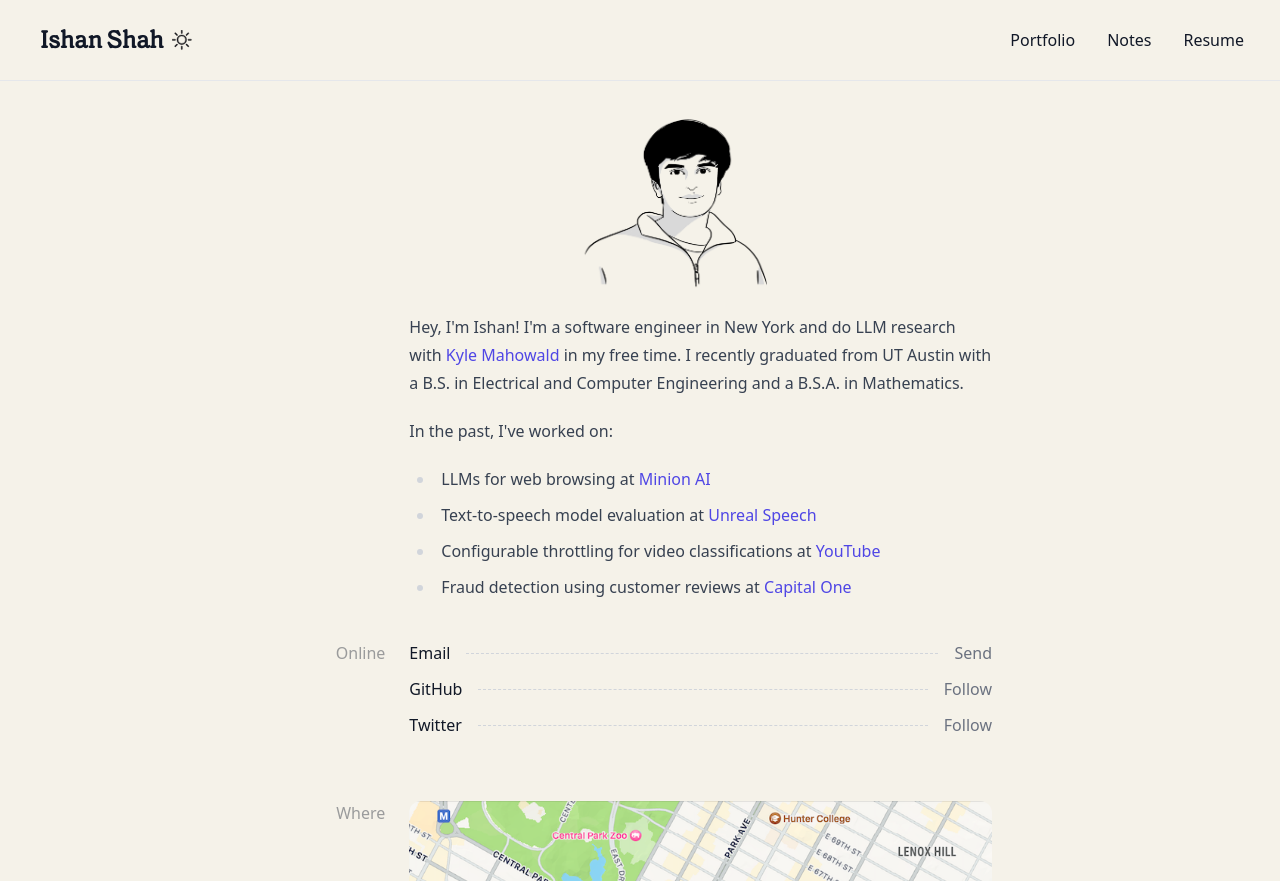
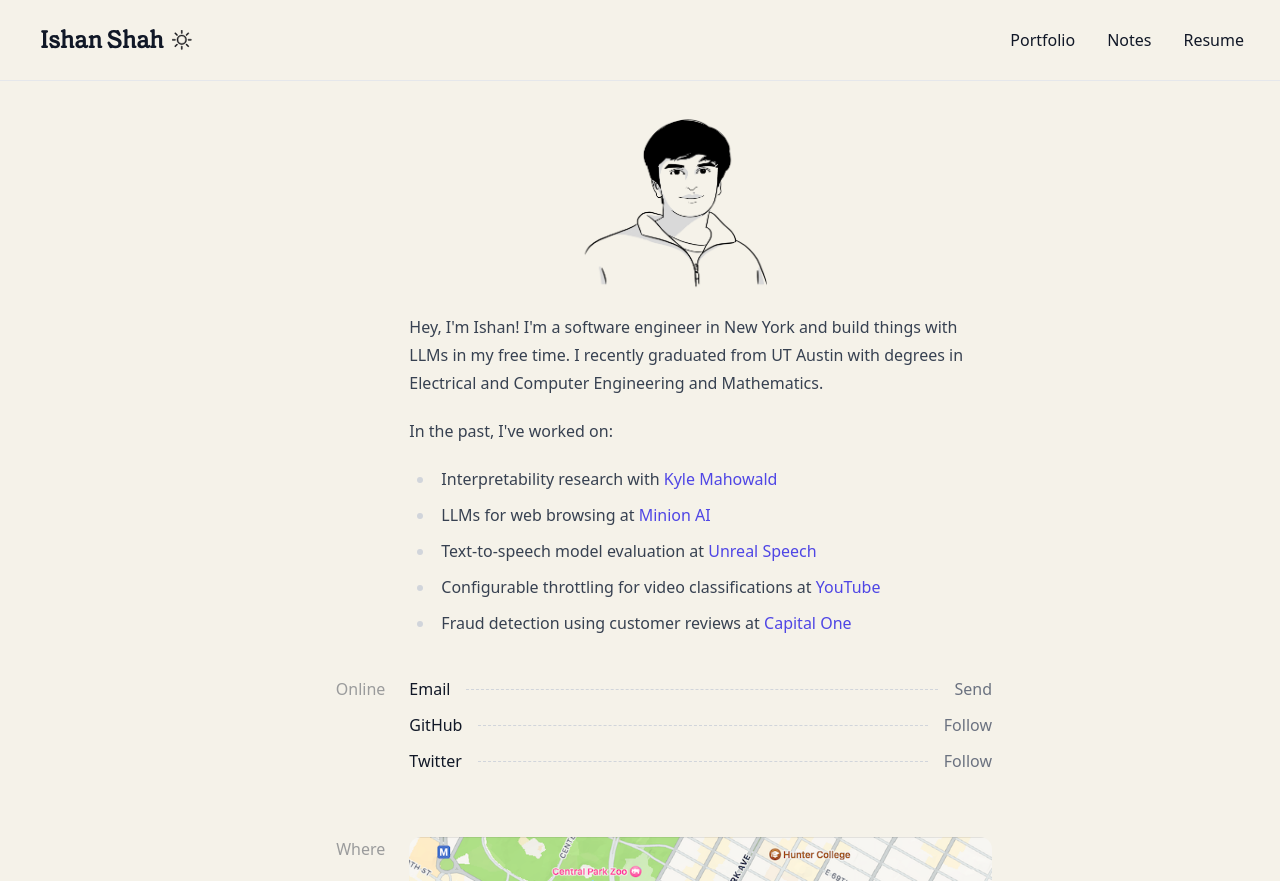
Before and after one commit to technoabsurdist/emilioandere.com, a Next.js app: page / in a window 1280 px wide. Built offline with nearby package versions, Linux system fonts and the light colour scheme.

Commit message:
Update bio and remove hover

```diff
--- a/src/components/Home.js
+++ b/src/components/Home.js
@@ -62,13 +62,14 @@ export function Home() {
             <SectionContent>
               <div className="prose -mb-8">
                 <p>
-                  Hey, I'm Ishan! I'm a software engineer in New York and do LLM research with <a href="https://mahowak.github.io">Kyle Mahowald</a> in my free time.
-                  I recently graduated from UT Austin with a B.S. in Electrical and Computer Engineering and a B.S.A. in Mathematics.
+                  Hey, I'm Ishan! I'm a software engineer in New York and build things with LLMs in my free time.
+                  I recently graduated from UT Austin with degrees in Electrical and Computer Engineering and Mathematics.
                 </p>
                 <p>
                   In the past, I've worked on:
                 </p>
                 <ul>
+                  <li>Interpretability research with <a href="https://mahowak.github.io">Kyle Mahowald</a></li>
                   <li>LLMs for web browsing at <a href="https://minion.ai">Minion AI</a></li>
                   <li>Text-to-speech model evaluation at <a href="https://unrealspeech.com/">Unreal Speech</a></li>
                   <li>Configurable throttling for video classifications at <a href="https://www.youtube.com/jobs/trust-and-safety/">YouTube</a></li>
--- a/src/components/Portfolio.js
+++ b/src/components/Portfolio.js
@@ -2,7 +2,7 @@ import { ProjectData } from '../data/projects'
 
 function Project({ name, date, tagline, link}) {
   return (
-    <a href={link} className="flex justify-between text-secondary py-1 hover:bg-[#f0f0f0] dark:hover:bg-[#1c1c21] group">
+    <a href={link} className="flex justify-between text-secondary py-1 group">
       <strong className="flex-none font-medium text-gray-900 group-hover:text-indigo-600 dark:text-gray-100 dark:group-hover:text-indigo-500">{name}</strong>
       <p className="ml-auto hidden sm:inline mr-8">{tagline}</p>
       <p>{date}</p>
```
